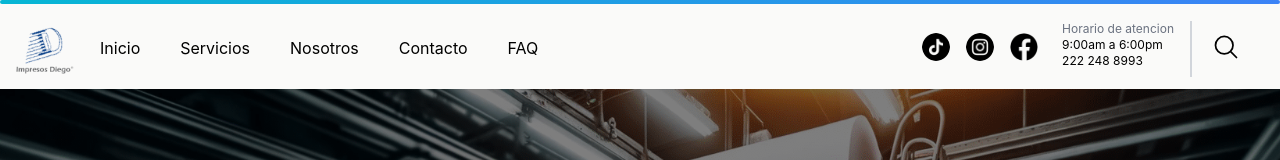
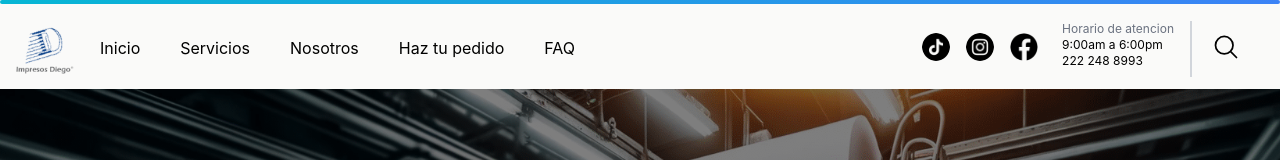
Before and after one commit to EmilioPG13/Impresos-Diego, a React (Vite) app: page / in a window 1280 px wide. Shown: the top 160 px of the page. Built offline with nearby package versions, Linux system fonts and the light colour scheme.

Commit message:
refactor: Update header link to use "Haz tu pedido" instead of "Contacto"

```diff
--- a/src/components/Header.jsx
+++ b/src/components/Header.jsx
@@ -70,9 +70,9 @@ function Header() {
                                 </Link>
                             </li>
                             <li>
-                                <Link to='/contacto' className="text-sky text-base" onClick={() => handleLinkClick('Contacto')}>
-                                    Contacto
-                                    {selectedLink === 'Contacto' && (
+                                <Link to='/pedido' className="text-sky text-base" onClick={() => handleLinkClick('Pedido')}>
+                                    Haz tu pedido
+                                    {selectedLink === 'Pedido' && (
                                         <span className="animate__animated animate__fadeIn border-b-2 border-blue-500 pb-1 block"></span>
                                     )}
                                 </Link>
--- a/src/components/routes/index.jsx
+++ b/src/components/routes/index.jsx
@@ -3,7 +3,7 @@ import LandingPage from '../LandingPage';
 import IntroPage from '../IntroPage';
 import Gallery from '../Gallery';
 import Acabados from '../Acabados';
-import Contacto from '../routes/contacto';
+import Pedido from './pedido';
 import Servicios from '../routes/servicios';
 import Nosotros from '../routes/nosotros';
 import FAQ from '../routes/faq';
@@ -21,7 +21,7 @@ const AppRoutes = () => {
             } />
             <Route path="/servicios" element={<Servicios />} />
             <Route path="/nosotros" element={<Nosotros />} />
-            <Route path="/contacto" element={<Contacto />} />
+            <Route path="/pedido" element={<Pedido />} />
             <Route path="/faq" element={<FAQ />} />
         </Routes>
     );
--- a/src/components/routes/contacto.jsx
+++ b/src/components/routes/pedido.jsx
@@ -1,6 +1,6 @@
 import InputMask from 'react-input-mask';
 
-function Contacto() {
+function Pedido() {
     return (
         <>
             <section className="bg-white dark:bg-gray-900">
@@ -85,4 +85,4 @@ function Contacto() {
     );
 }
 
-export default Contacto;
+export default Pedido;
```
